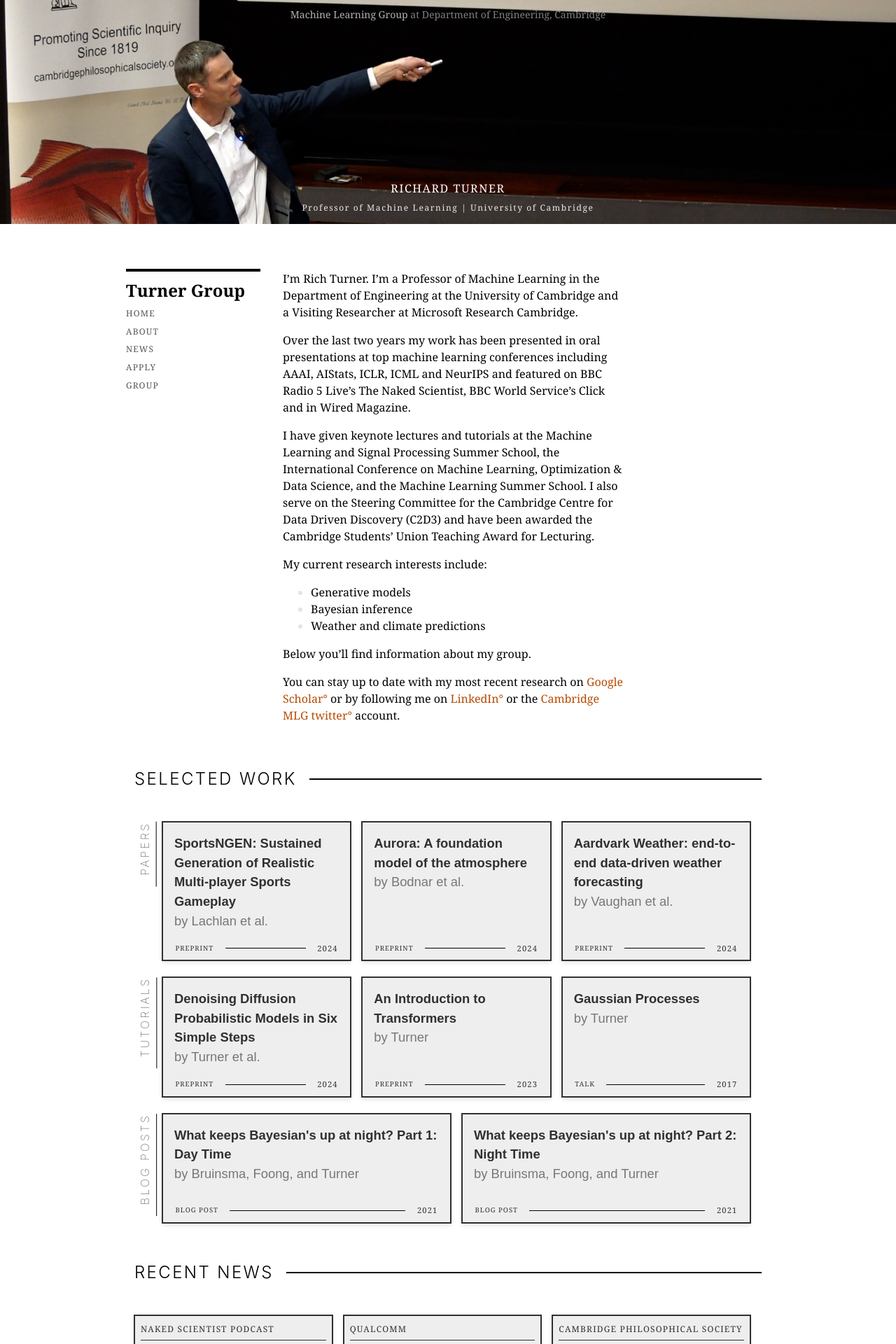
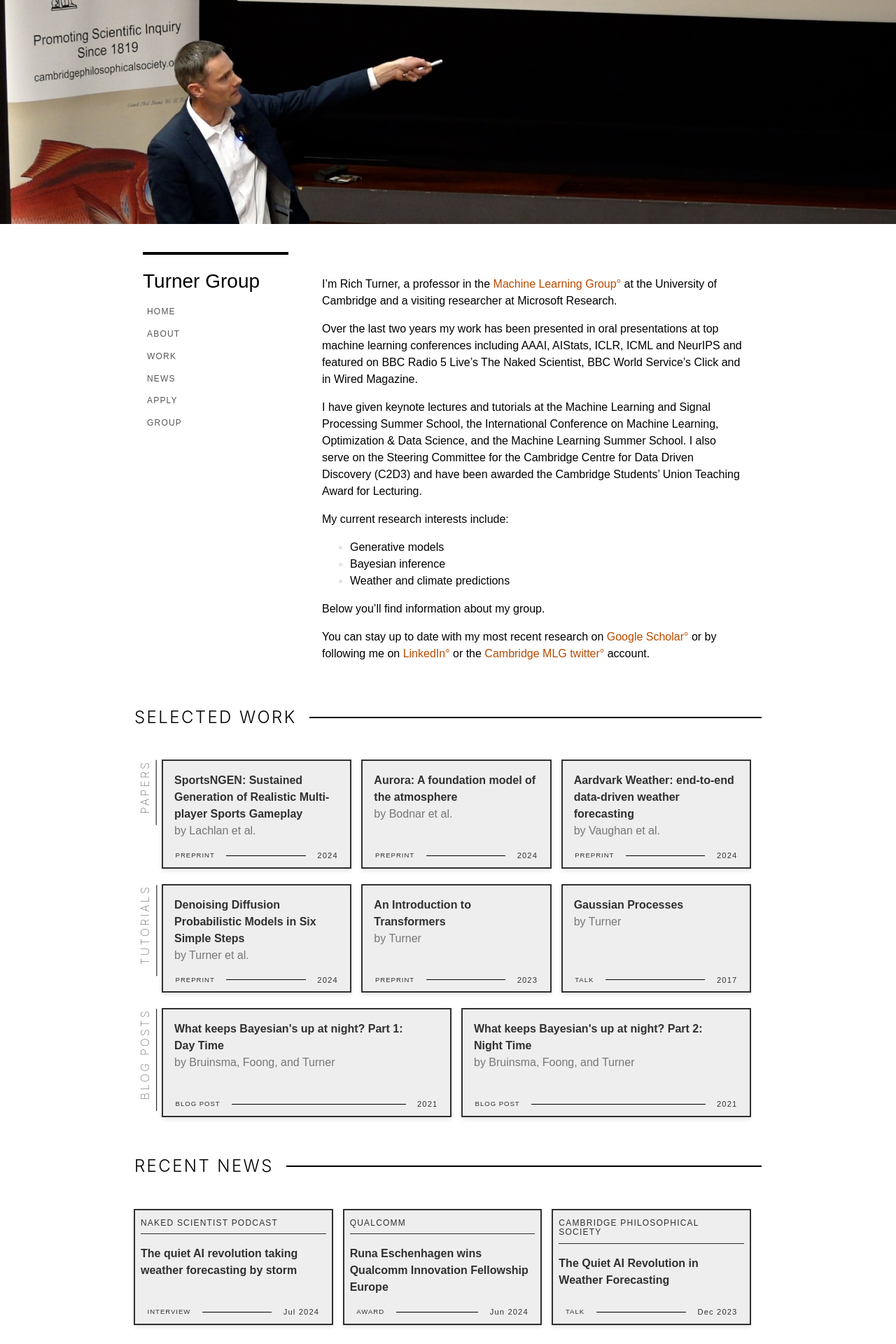
Before and after one commit to rich-turner-group/rich-turner-group.github.io, a Jekyll site: the page built from index.md, in a window 1280 px wide. Shown: the top 1920 px of the page at 70% size. Built offline with Jekyll 4.4.1, drawn with Linux system fonts in a browser that asks for light colours.

Commit message:
update menu, banner, and incidentally fonts

```diff
--- a/_includes/current_member.html
+++ b/_includes/current_member.html
@@ -20,7 +20,7 @@
         </div>
 
         <h2 class="member-name-company">
-            <span class="name athelas">
+            <span class="name">
                 {{ post.name }}
                 <!-- {% assign names = post.name | split: ' ' %}
                 {% if names.size > 1 %}
--- a/_includes/news_item.html
+++ b/_includes/news_item.html
@@ -2,13 +2,13 @@
     style="box-shadow: 0 4px 6px rgba(0, 0, 0, 0.1);">
     <div class="flex flex-column" style="height: 100%;">
 
-        <div class="flex w-100 v-top" style="margin-bottom: auto;         flex-direction: column;
+        <div class="flex w-100 v-top" style="margin-bottom: auto; flex-direction: column;
         justify-content: space-between;">
 
             <p class="f7 ttu tracked bb mb0 pb2">
                 {{ post.venue }}
             </p>
-            <h3 class="f4 fw6 avenir mt3 lh-copy">
+            <h3 class="fw6 avenir mt3 lh-copy", style="font-size: 1rem">
                 <span class="fw6"> {{ post.title }} </span>
             </h3>
         </div>
--- a/_includes/publication_item.html
+++ b/_includes/publication_item.html
@@ -4,13 +4,13 @@
 
         <div class="flex w-100 v-top ph2" style="margin-bottom: auto;         flex-direction: column;
         justify-content: space-between;">
-            <h3 class="fw6 avenir mt3 lh-copy" style="font-size: 1.15rem; min-height: 6rem; text-wrap: pretty;">
+            <h3 class="fw6 avenir mt3 lh-copy" style="font-size: 1rem; min-height: 6rem; text-wrap: pretty;">
                 <span class="fw6"> {{ post.title }} </span>
                 <br>
-                <span class="fw3 gray">
+                <span class="fw4 gray">
                     by
                 </span>
-                <span class="fw3 gray">
+                <span class="fw4 gray">
                     {{ post.authors }}
                 </span>
             </h3>
--- a/_layouts/home.html
+++ b/_layouts/home.html
@@ -14,27 +14,22 @@
     <!-- <link href="style_lovers_magazine.css" rel="stylesheet" type="text/css"> -->
 </head>
 
-<body class="athelas">
-    <article class="athelas">
+<body class="avenir">
+    <article class="avenir">
         <div class="db w-100 tc bg-black white cover flex flex-column" id="profile-cover">
             <div class="w-100 v-top" style="margin-bottom: auto;">
                 <header class="white-50">
-                    <h2 class="f6 fw1 mb2 lh-title">
-                        <a class="link white" style="opacity: 0.7;" href="https://mlg.eng.cam.ac.uk">Machine Learning
-                            Group</a>
-                        at Department of
-                        Engineering, Cambridge
-                    </h2>
+                    <h2 class="f6 fw1 mb2 lh-title"> </h2>
                     <!-- <h3 class="f6 fw1 lh-title">Maybe a quote here</h3> -->
                 </header>
             </div>
             <div class="w-100 v-btm">
                 <!-- <h1 class="f1 f-headline-l fw1 i white-60">Richard Turner</h1> -->
                 <blockquote class="ph0 ph2 center tracked">
-                    <p class="f5 ttu tracked fs-normal mb0">Richard turner</p>
-                    <p class="f7 fw1 white-90 mb0">
-                        Professor of Machine Learning | University of Cambridge
-                    </p>
+                    <!-- p class="f4 ttu tracked fs-normal mb0"> Richard Turner</p-->
+                    <!--p class="f6 fw1 white-90 mb0">
+                         Machine Learning Group | Department of Engineering | University of Cambridge
+                    </p-->
                 </blockquote>
             </div>
         </div>
@@ -52,6 +47,7 @@
                 </h1> -->
                 <a class="menu-link" href="index.html">Home</a>
                 <a class="menu-link" href="#about-and-menu">About</a>
+                <a class="menu-link" href="#work">Work</a>
                 <a class="menu-link" href="#news">News</a>
                 <a class="menu-link" href="#apply">Apply</a>
                 <a class="menu-link" href="#group-members">Group</a>
@@ -60,14 +56,14 @@
             <div class="about">
                 {% include list.html collection="about" %}
             </div>
-            <div class="menu-in-about" style="visibility: hidden;">
-            </div>
+            <!-- div class="menu-in-about" style="visibility: hidden;">
+            </div-->
 
         </div>
 
     </section>
     <section class="center mt4" style="max-width: 56em;">
-        <div class="section-header">
+        <div class="section-header" id="work">
             <h1> Selected work</h1>
             <div class="divider"></div>
         </div>
@@ -114,7 +110,7 @@
             <div class="divider"></div>
         </div>
         <div>
-            <div class="center tl pr3 w-100-l w-100-m w-100-s">
+            <div class="apply">
                 {% include list.html collection="apply" %}
             </div>
         </div>
@@ -126,8 +122,8 @@
             <div class="divider"></div>
         </div>
         <div class="section-subheader">
+            <h2>Current</h2>
             <div class="divider"></div>
-            <h2>Current</h2>
         </div>
         <div class="center w-100">
             <section class="members-block">
@@ -139,11 +135,11 @@
         </div>
 
         <div class="section-subheader">
+            <h2>Former</h2>
             <div class="divider"></div>
-            <h2>Former</h2>
         </div>
         <div class="center ph1-ns">
-            <div class=" flex flex-wrap cf ph1-ns">
+            <div class="flex flex-wrap cf ph1-ns">
                 {% include list.html collection="former" sort_by="end" sort_order="reverse"%}
 
             </div>
--- a/style.css
+++ b/style.css
@@ -48,19 +48,20 @@ a:focus {
 .about-and-menu {
     justify-content: center;
     display: flex;
+    width: 100%;
     flex: 1;
-    padding-top: 3.5em;
+    padding-top: 2em;
 }
 
 .menu-in-about {
     /* width: 10em; */
     flex: 1;
-    max-width: 12em;
+    max-width: 13em;
 
     margin-top: 0.5em;
-    margin-left: 1em;
+    margin-left: 0em;
     margin-right: 0em;
-    padding-right: max(1em);
+    /* padding-right: max(3em); */
     margin-top: 0.5em;
     /* margin-top: 1em; */
     padding-top: 0.5em;
@@ -76,23 +77,21 @@ a:focus {
 }
 
 .menu-title {
-    font-size: 1.5rem;
-    font-weight: 900;
-    margin-top: 0.2em;
-    margin-bottom: 0.4rem;
+    font-size: 1.75rem;
+    font-weight: 400;
+    margin-top: 0.5em;
+    margin-bottom: 0.75rem;
     /* padding-bottom: 0em; */
-
-
 }
 
 .menu-link {
     display: block;
     margin-right: 2em;
-    margin-left: 0em;
+    margin-left: 0.5em;
     /* margin-bottom: 0.5em;
     margin-top: 0.5em; */
-    padding-bottom: 0.5em;
-    padding-top: 0.5em;
+    padding-bottom: 0.75em;
+    padding-top: 0.75em;
     font-size: 0.75rem;
     text-transform: uppercase;
     /* Mid-gray */
@@ -110,12 +109,12 @@ a:focus {
 }
 
 .about {
-    max-width: 32em;
-    padding-left: 1.0em;
+    max-width: 40em;
+    padding-left: 2em;
     padding-right: 0.5em;
-    margin-left: 1.0em;
+    margin-left: 1em;
     margin-right: 0.5em;
-    margin-top: 0em;
+    margin-top: 2em;
     padding-top: 0.6em;
     /* border-left: 1px solid rgb(228, 228, 228); */
     /* border-right: 0.05em solid rgb(228, 228, 228); */
@@ -134,6 +133,22 @@ a:focus {
 .about p {
     margin-top: 0em;
     margin-bottom: 1em;
+}
+
+.apply {
+    max-width: 56em;
+    padding-left: 0em;
+    padding-right: 0.5em;
+    margin-left: 1em;
+    margin-right: 0.5em;
+    margin-top: 0em;
+    padding-top: 0em;
+}
+
+.apply a::after {
+    list-style-type: none;
+    content: "°";
+    /* opacity: 0.3; */
 }
 
 /* When screen is smaller than 56em */
@@ -164,7 +179,6 @@ a:focus {
         display: none;
     }
 }
-
 
 .news-wrapper-left {
     margin-bottom: 1.0em;
@@ -246,7 +260,7 @@ a p::after {
 }
 
 .section-header span {
-    display: block
+    display: block;
 }
 
 .section-header .divider {
@@ -318,7 +332,7 @@ a p::after {
     width: 100%;
     font-size: clamp(1rem, 1.1904761905vw, 1.1111111111rem);
     line-height: 1.35;
-    font-weight: 300;
+    font-weight: 400;
     font-size: 0.7rem;
     /* margin: 0 0 clamp(1.3333333333rem, 2.380952381vw, 2.2222222222rem); */
     /* font-family: -apple-system, BlinkMacSystemFont, avenir next, avenir, helvetica neue, helvetica, ubuntu, roboto, noto, segoe ui, arial, sans-serif; */
```
Also changed, not shown: _about/about.md (+1 -1 lines).
